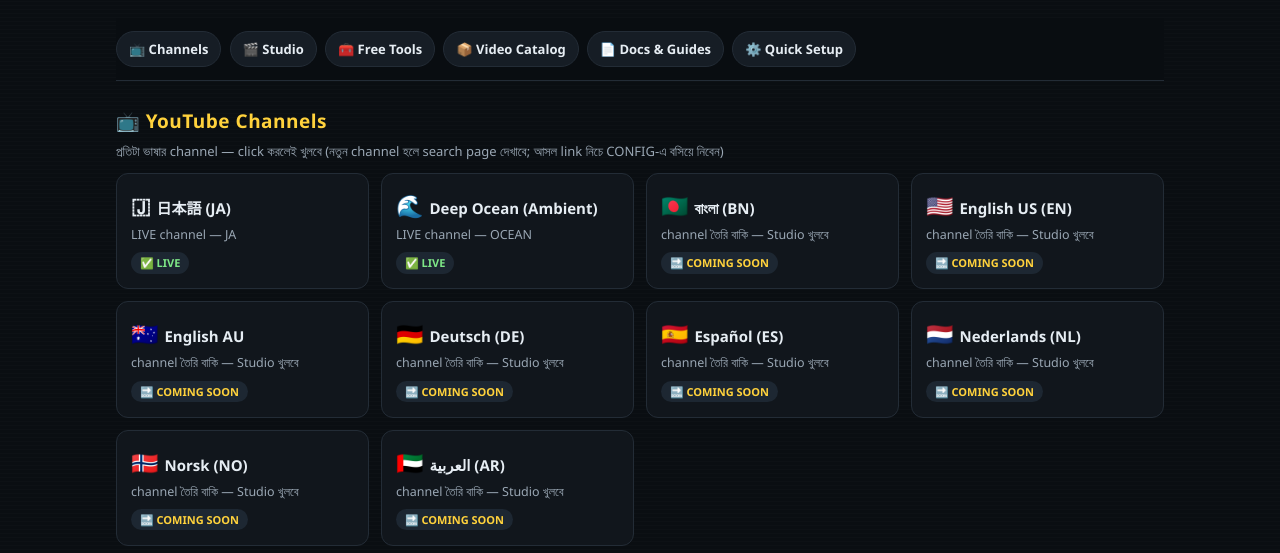
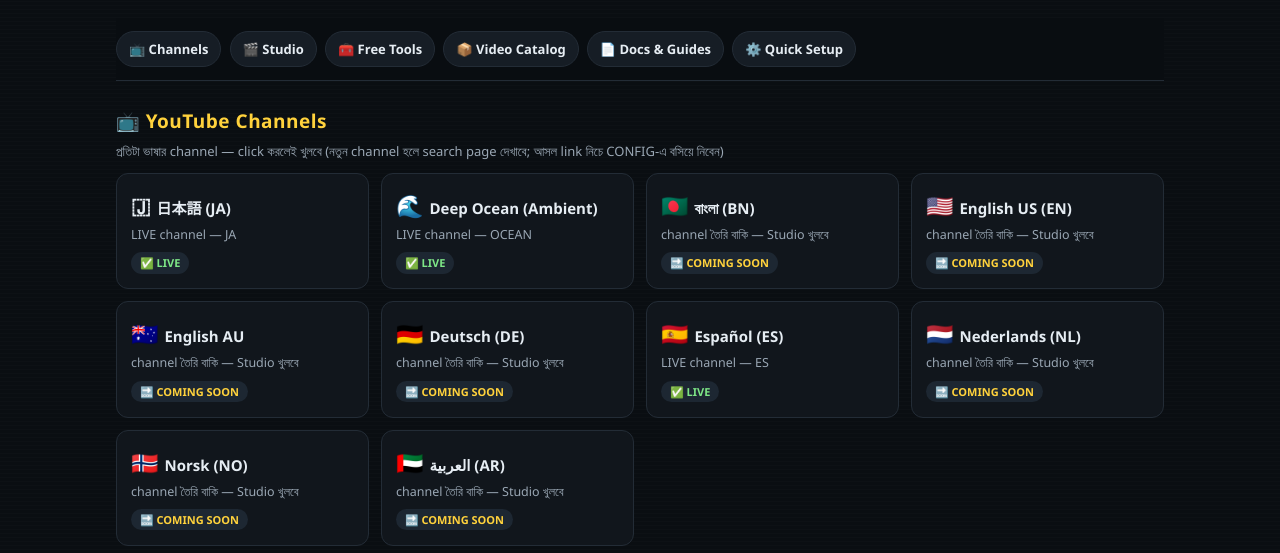
Before and after one commit to MIPolash-Prog/mystic-globe-hub, a plain HTML site: page index.html in a window 1280 px wide. Shown: the part 188-741 px from the top of the page. Drawn offline with Linux system fonts and the light colour scheme.

Commit message:
ES channel live

```diff
--- a/index.html
+++ b/index.html
@@ -115,7 +115,7 @@
     en:   { flag:"🇺🇸", name:"English US (EN)",      url:"https://studio.youtube.com", st:"soon" },
     enau: { flag:"🇦🇺", name:"English AU",           url:"https://studio.youtube.com", st:"soon" },
     de:   { flag:"🇩🇪", name:"Deutsch (DE)",         url:"https://studio.youtube.com", st:"soon" },
-    es:   { flag:"🇪🇸", name:"Español (ES)",         url:"https://studio.youtube.com", st:"soon" },
+    es:   { flag:"🇪🇸", name:"Español (ES)",         url:"https://www.youtube.com/@MysticGlobeDocsES/videos", st:"live" },
     nl:   { flag:"🇳🇱", name:"Nederlands (NL)",      url:"https://studio.youtube.com", st:"soon" },
     no:   { flag:"🇳🇴", name:"Norsk (NO)",           url:"https://studio.youtube.com", st:"soon" },
     ar:   { flag:"🇦🇪", name:"العربية (AR)",          url:"https://studio.youtube.com", st:"soon" }
```
